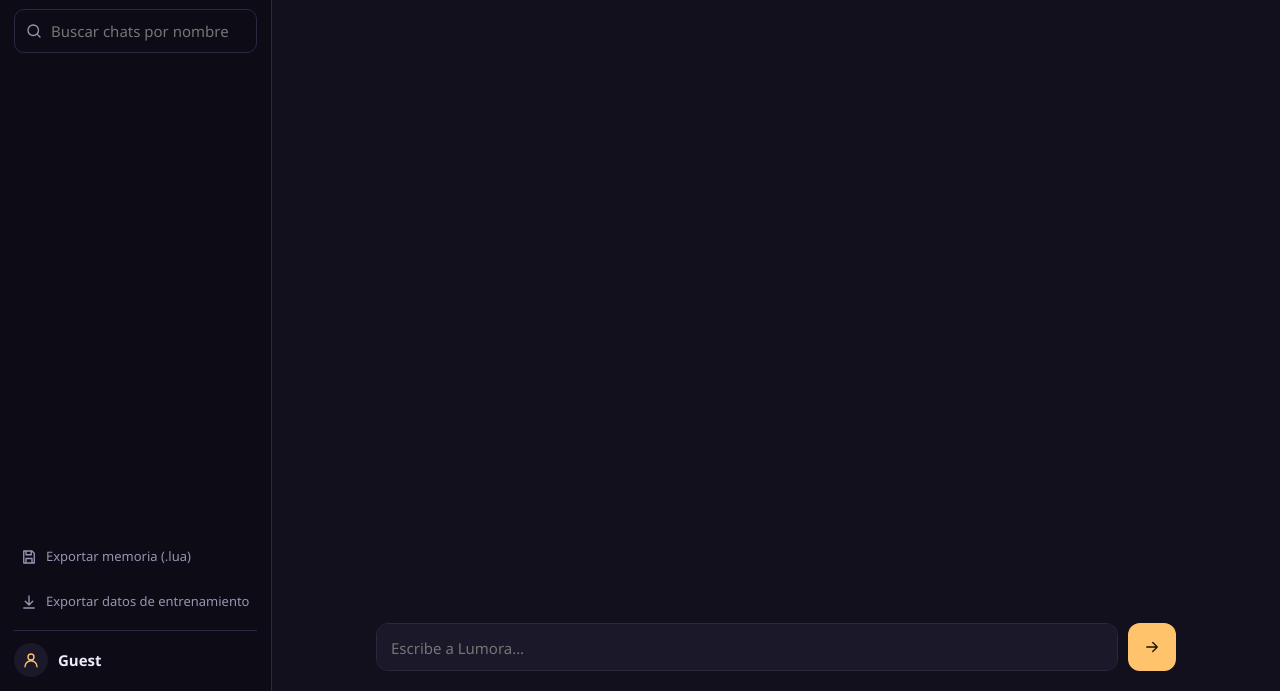
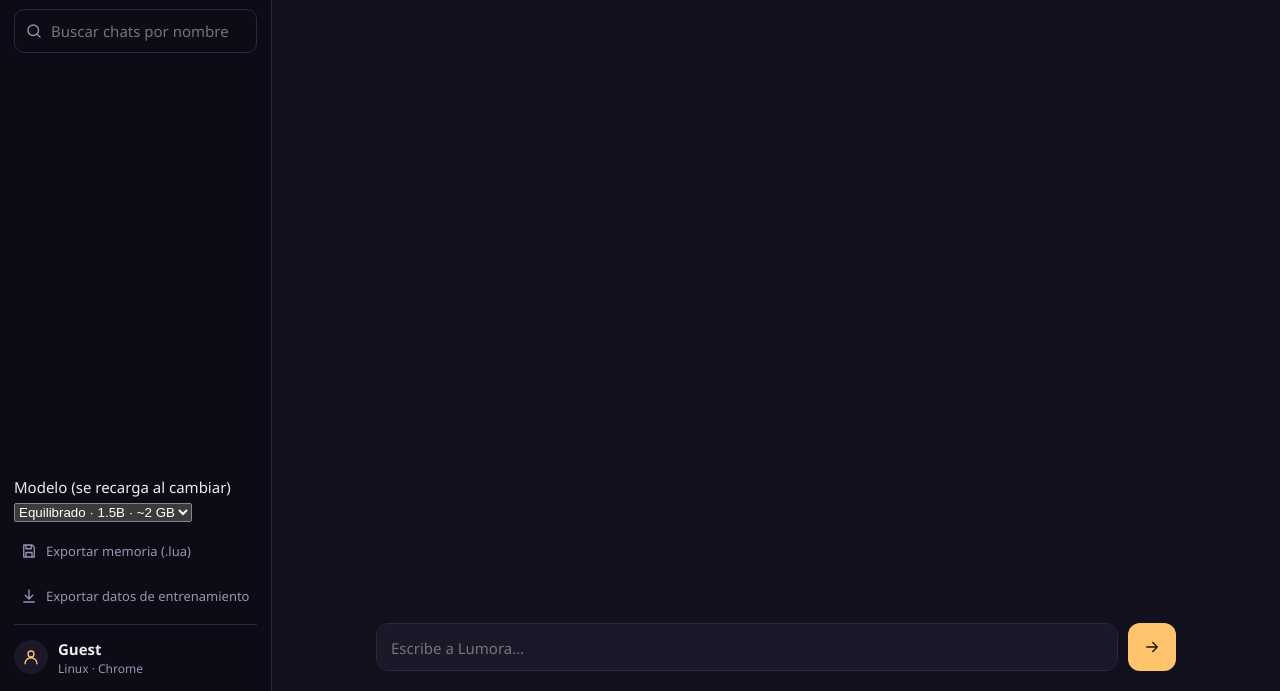
Before and after one commit to overthcode2011-stack/Lumora-AI, a plain HTML site: page Lumora/index.html in a window 1280 px wide. Shown: the part 109-800 px from the top of the page. Drawn offline with Linux system fonts and the light colour scheme; no server answers.

Commit message:
Add model selection dropdown to index.html

```diff
--- a/Lumora/index.html
+++ b/Lumora/index.html
@@ -31,6 +31,7 @@
   <button class="newbtn" id="new"><svg class="i"><use href="#i-plus"/></svg>Nuevo chat</button>
   <label class="search"><svg class="i"><use href="#i-search"/></svg><input id="q" placeholder="Buscar chats por nombre" autocomplete="off"></label>
   <nav id="list" aria-label="Chats"></nav>
+  <label class="lvl"><span>Modelo (se recarga al cambiar)</span><select id="nivel"><option value="ligero">Ligero · 0.5B · ~1 GB</option><option value="equilibrado">Equilibrado · 1.5B · ~2 GB</option><option value="potente">Potente · 7B · ~6 GB</option><option value="maximo">Máximo · 9B · ~8 GB</option></select></label>
   <button class="ghost" id="exp"><svg class="i"><use href="#i-save"/></svg>Exportar memoria (.lua)</button>
   <button class="ghost" id="ds"><svg class="i"><use href="#i-down"/></svg>Exportar datos de entrenamiento</button>
   <div class="acct"><div class="av"><svg class="i"><use href="#i-user"/></svg></div><div><b>Guest</b><small id="dev"></small></div></div>
```
